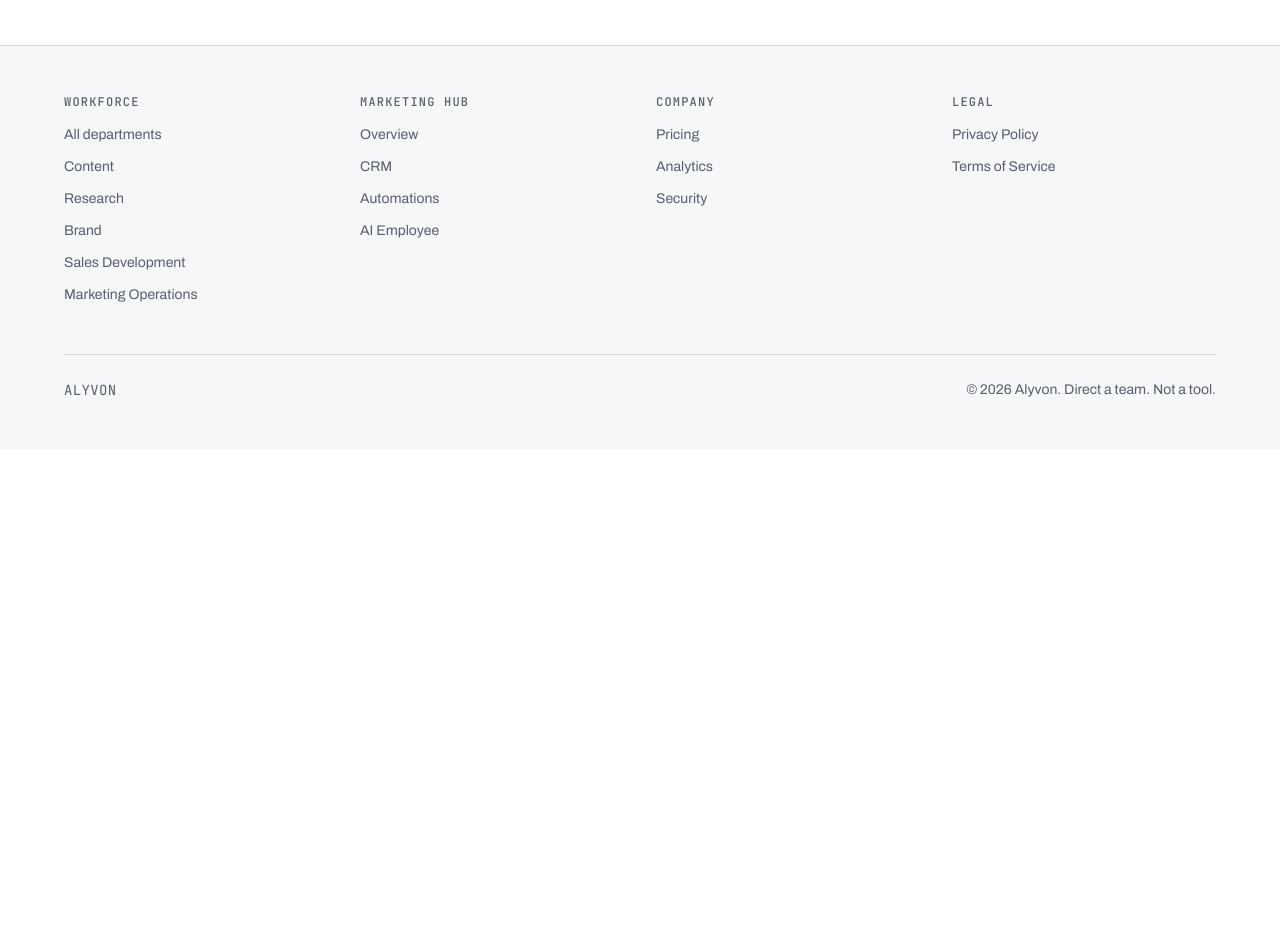
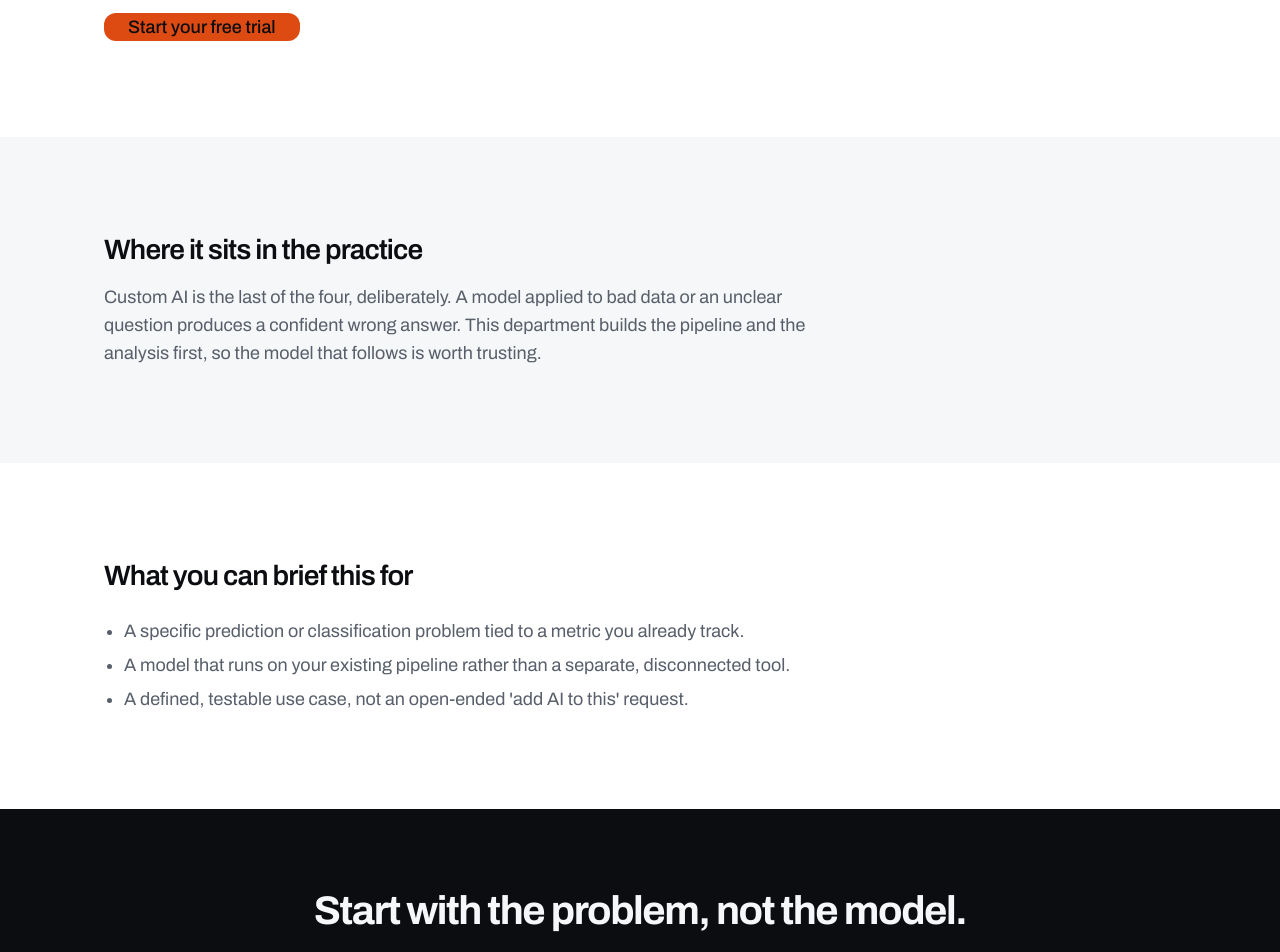
Before and after one commit to alyvonai/alyvon-marketing-site, a Next.js app: page /analytics/custom-ai in a window 1280 px wide. Before the commit this address had no page. Shown: the part 500-1452 px from the top of the page. Before the commit the page ends 949 px from the top, so only its background shows below. Built offline with nearby package versions, Linux system fonts and the light colour scheme.

Commit message:
feat: add custom AI detail page

```diff
--- /dev/null
+++ b/app/analytics/custom-ai/page.tsx
@@ -0,0 +1,74 @@
+import Link from "next/link"
+import { buttonVariants } from "@/components/ui/button"
+import { List } from "@/components/ui/typography"
+import { Section } from "@/components/marketing/section"
+import { Hero } from "@/components/marketing/hero"
+import { CtaBand } from "@/components/marketing/cta-band"
+import { cn } from "@/lib/utils"
+import { buildMetadata } from "@/lib/metadata"
+
+// Copy pulled verbatim from Library deliverable 21aa1393-4494-42ec-b221-c01ada1bfcea
+// (Ticket 0j, only version -- mined from the real service.alyvon.com audit).
+
+export const metadata = buildMetadata({
+  title: "Custom AI - Alyvon Analytics",
+  description:
+    "Custom AI applies a model to one specific business problem, built once the data pipeline and analysis underneath it are solid.",
+  path: "/analytics/custom-ai",
+})
+
+const BRIEF_FOR = [
+  "A specific prediction or classification problem tied to a metric you already track.",
+  "A model that runs on your existing pipeline rather than a separate, disconnected tool.",
+  "A defined, testable use case, not an open-ended 'add AI to this' request.",
+]
+
+export default function CustomAiPage() {
+  return (
+    <>
+      <Hero
+        eyebrow="Analytics / Custom AI"
+        heading="A model built for one problem, not a generic one bought off the shelf."
+        subhead="Custom AI is the fourth part of the analytics practice: applying a model to a specific, defined business problem, once the data engineering and analysis underneath it are already solid."
+        actions={
+          <Link href="/login" className={cn(buttonVariants({ size: "lg" }))}>
+            Start your free trial
+          </Link>
+        }
+      />
+
+      <Section tone="surface">
+        <div className="flex max-w-[720px] flex-col gap-4">
+          <h2 className="text-display-m text-text-primary">Where it sits in the practice</h2>
+          <p className="text-body-l text-text-secondary">
+            Custom AI is the last of the four, deliberately. A model applied to bad data or an
+            unclear question produces a confident wrong answer. This department builds the
+            pipeline and the analysis first, so the model that follows is worth trusting.
+          </p>
+        </div>
+      </Section>
+
+      <Section tone="canvas">
+        <div className="flex flex-col gap-6">
+          <h2 className="text-display-m text-text-primary">What you can brief this for</h2>
+          <List className="max-w-[720px]">
+            {BRIEF_FOR.map((item) => (
+              <li key={item} className="text-body-l text-text-secondary">
+                {item}
+              </li>
+            ))}
+          </List>
+        </div>
+      </Section>
+
+      <CtaBand
+        heading="Start with the problem, not the model."
+        actions={
+          <Link href="/login" className={cn(buttonVariants({ size: "lg" }))}>
+            Start your free trial
+          </Link>
+        }
+      />
+    </>
+  )
+}
```
